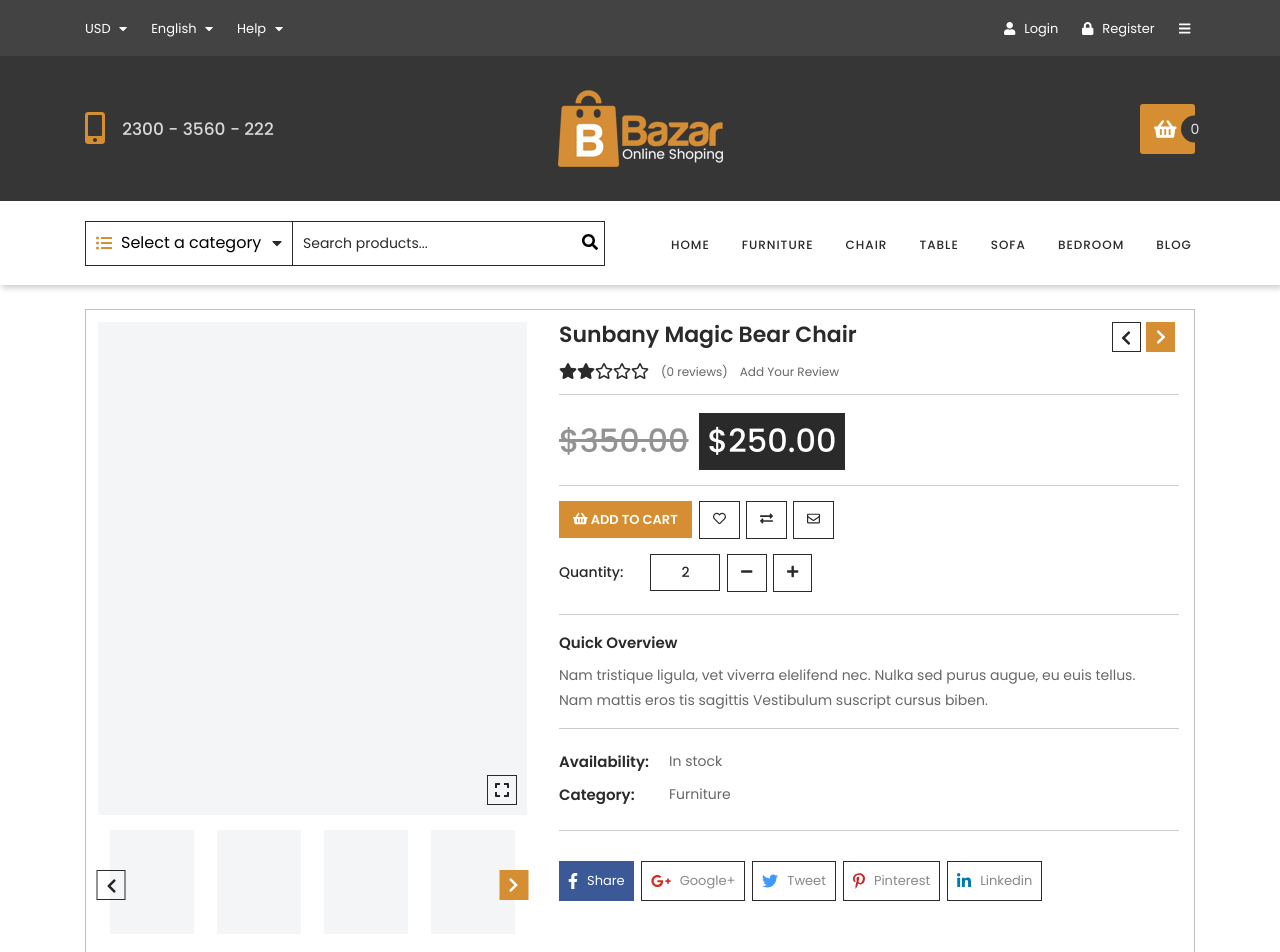
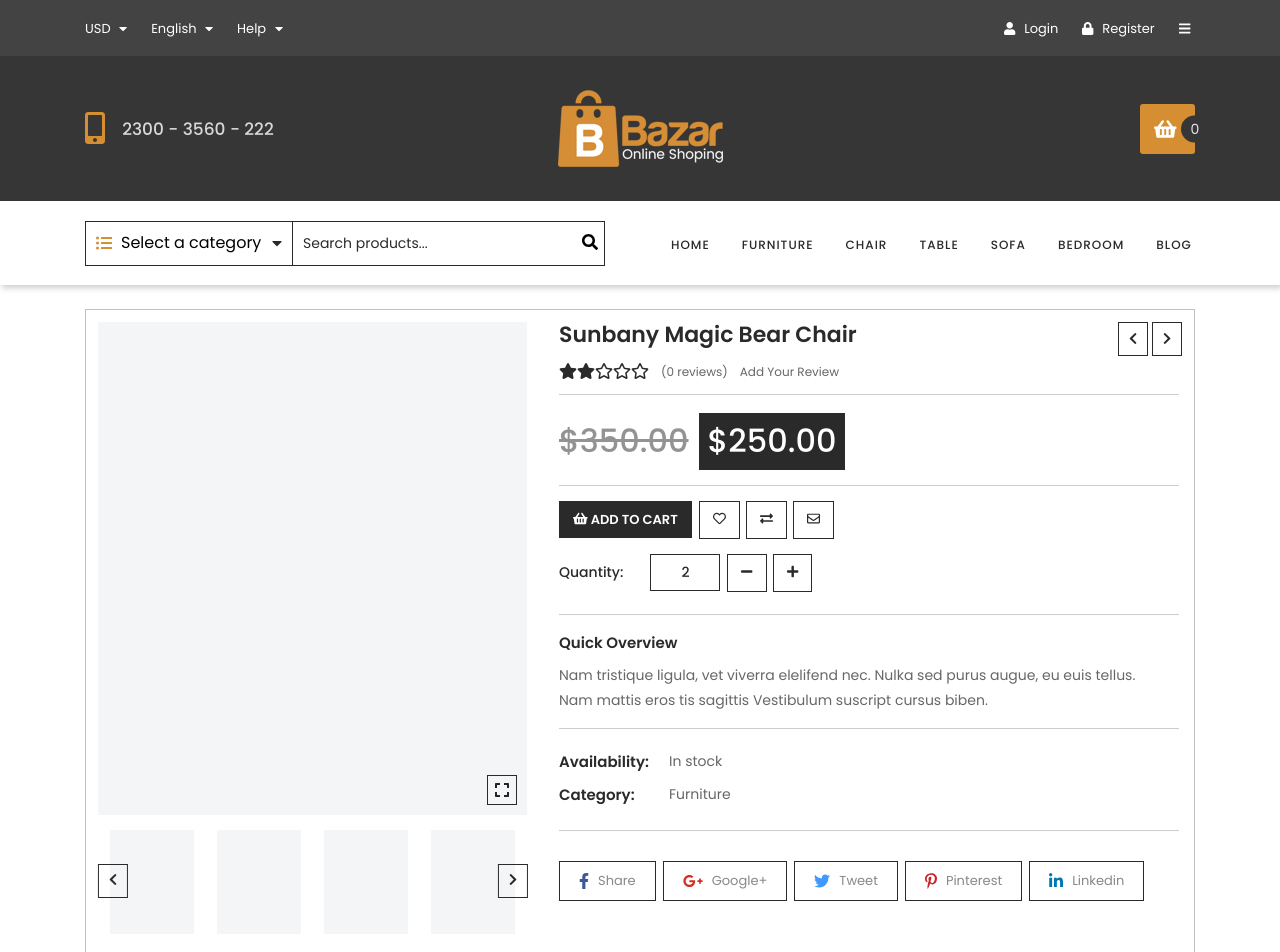
Before and after one commit to odevpl/wdp2403, a React (Create React App) app: page /product in a window 1280 px wide. Shown: the top 952 px of the page. Built offline with nearby package versions, Linux system fonts and the light colour scheme.

Commit message:
Add Button component, hover and active for buttons

```diff
--- a/src/components/views/ProductPage/ProductPage.js
+++ b/src/components/views/ProductPage/ProductPage.js
@@ -50,18 +50,19 @@
               </div>
             </div>
             <div className={styles.listPhoto}>
-              <div className={clsx(styles.arrow, styles.arrowLeft)}>
-                <FontAwesomeIcon icon={faChevronLeft}></FontAwesomeIcon>
+              <div className={clsx(styles.arrowLeft)}>
+                <Button variant='outline' className={styles.arrowPhoto}>
+                  <FontAwesomeIcon icon={faChevronLeft}></FontAwesomeIcon>
+                </Button>
               </div>
               <div className={styles.smallPhoto}></div>
               <div className={styles.smallPhoto}></div>
               <div className={styles.smallPhoto}></div>
               <div className={styles.smallPhoto}></div>
-              <div className={clsx(styles.arrow, styles.arrowRight)}>
-                <FontAwesomeIcon
-                  className={styles.right}
-                  icon={faChevronRight}
-                ></FontAwesomeIcon>
+              <div className={clsx(styles.arrowRight)}>
+                <Button variant='outline' className={styles.arrowPhoto}>
+                  <FontAwesomeIcon icon={faChevronRight}></FontAwesomeIcon>
+                </Button>
               </div>
             </div>
           </div>
@@ -69,13 +70,14 @@
             <div className={styles.header}>
               <h2 className={styles.title}>Sunbany Magic Bear Chair</h2>
               <div className={clsx(styles.changeProductArrow, styles.changeArrowLeft)}>
-                <FontAwesomeIcon icon={faChevronLeft}></FontAwesomeIcon>
+                <Button variant='outline' className={styles.arrow}>
+                  <FontAwesomeIcon icon={faChevronLeft}></FontAwesomeIcon>
+                </Button>
               </div>
               <div className={clsx(styles.changeProductArrow, styles.changeArrowRight)}>
-                <FontAwesomeIcon
-                  className={styles.right}
-                  icon={faChevronRight}
-                ></FontAwesomeIcon>
+                <Button variant='outline' className={styles.arrow}>
+                  <FontAwesomeIcon icon={faChevronRight}></FontAwesomeIcon>
+                </Button>
               </div>
             </div>
             <div className={clsx(styles.reviews, styles.line)}>
@@ -155,16 +157,30 @@
             </div>
             <div className={clsx(styles.line, styles.marginTop)}></div>
             <div className={styles.socialMedia}>
-              <div className={clsx(styles.socialMediaIcon, styles.hoverFacebook)}>
+              <Button
+                variant='outline'
+                className={clsx(
+                  styles.socialMediaIcon,
+                  styles.btnFacebook,
+                  styles.btnHover
+                )}
+              >
                 <FontAwesomeIcon
-                  className={clsx(styles.brandIcon, styles.facebook, styles.hoverIcon)}
+                  className={clsx(styles.brandIcon, styles.facebook)}
                   icon={faFacebookF}
                 >
                   facebook
                 </FontAwesomeIcon>
                 <p className={styles.hoverBrand}>Share</p>
-              </div>
-              <div className={styles.socialMediaIcon}>
+              </Button>
+              <Button
+                variant='outline'
+                className={clsx(
+                  styles.socialMediaIcon,
+                  styles.btnGooglePlus,
+                  styles.btnHover
+                )}
+              >
                 <FontAwesomeIcon
                   className={clsx(styles.brandIcon, styles.googlePlus)}
                   icon={faGooglePlusG}
@@ -172,8 +188,15 @@
                   google plus
                 </FontAwesomeIcon>
                 <p>Google+</p>
-              </div>
-              <div className={styles.socialMediaIcon}>
+              </Button>
+              <Button
+                variant='outline'
+                className={clsx(
+                  styles.socialMediaIcon,
+                  styles.btnTwitter,
+                  styles.btnHover
+                )}
+              >
                 <FontAwesomeIcon
                   className={clsx(styles.brandIcon, styles.twitter)}
                   icon={faTwitter}
@@ -181,8 +204,15 @@
                   twitter
                 </FontAwesomeIcon>
                 <p>Tweet</p>
-              </div>
-              <div className={styles.socialMediaIcon}>
+              </Button>
+              <Button
+                variant='outline'
+                className={clsx(
+                  styles.socialMediaIcon,
+                  styles.btnPinterest,
+                  styles.btnHover
+                )}
+              >
                 <FontAwesomeIcon
                   className={clsx(styles.brandIcon, styles.pinterest)}
                   icon={faPinterestP}
@@ -190,8 +220,15 @@
                   pinterest
                 </FontAwesomeIcon>
                 <p>Pinterest</p>
-              </div>
-              <div className={styles.socialMediaIcon}>
+              </Button>
+              <Button
+                variant='outline'
+                className={clsx(
+                  styles.socialMediaIcon,
+                  styles.btnLinkedin,
+                  styles.btnHover
+                )}
+              >
                 <FontAwesomeIcon
                   className={clsx(styles.brandIcon, styles.linkedin)}
                   icon={faLinkedinIn}
@@ -199,7 +236,7 @@
                   linkedin
                 </FontAwesomeIcon>
                 <p>Linkedin</p>
-              </div>
+              </Button>
             </div>
           </div>
         </div>
--- a/src/components/views/ProductPage/ProductPage.module.scss
+++ b/src/components/views/ProductPage/ProductPage.module.scss
@@ -7,7 +7,7 @@
 .product {
   display: flex;
   flex-direction: row;
-  border: $approxSilver solid 1px;
+  border: $productpage-section-border solid 1px;
   padding: 12px;
   padding-bottom: 45px;
 }
@@ -24,7 +24,8 @@
   .bigPhoto {
     width: 100%;
     height: 493px;
-    background-color: $productpage-photo;position: relative;
+    background-color: $productpage-photo;
+    position: relative;
 
     .resize {
       border: $productpage-border-resize-icon solid 1px;
@@ -51,7 +52,7 @@
     width: 411px;
     height: 105px;
     display: flex;;
-    gap: 17px;
+    gap: 16px;
     justify-content: space-around;
     position: relative;
 
@@ -62,14 +63,9 @@
       margin-top: 15px;
     }
 
-    .arrow {
-      border: $productpage-border-arrow solid 1px;
-      font-size: 16px;
-      padding: 7px;
-      width: 29px;
-      height: 30px;
-      display: flex;
-      justify-content: center;
+    .arrowPhoto:hover, .arrowPhoto:active {
+      background-color: $productpage-arrow-background-hover;
+      border: $productpage-arrow-background-hover 1px solid;
     }
 
     .arrowRight {
@@ -77,17 +73,11 @@
       right: -6%;
       bottom: 5%;
       transform: translate(-50%, -50%);
-      background-color: $productpage-arrow-background;
-      border: none;
-
-      .right {
-        color: $productpage-arrow-right-font;
-      }
     }
 
     .arrowLeft {
       position: absolute;
-      left: 1%;
+      left: 1.5%;
       bottom: 5%;
       transform: translate(-50%, -50%);
     }
@@ -112,31 +102,19 @@
       margin-bottom: 12px;
     }
 
-    .changeProductArrow {
-      border: $productpage-border-arrow solid 1px;
-      font-size: 16px;
-      padding: 7px;
-      width: 29px;
-      height: 30px;
-      display: flex;
-      justify-content: center;
-      margin-right: 7px;
-    }
-
     .changeArrowRight {
-      background-color: $productpage-arrow-background;
-      border: none;
       position: absolute;
       right: 0;
-
-      .right {
-        color: $productpage-arrow-right-font;
-      }
     }
 
     .changeArrowLeft {
       position: absolute;
       right: 5.5%;
+    }
+
+    .arrow:hover, .arrow:active {
+      background-color: $productpage-arrow-background-hover;
+      border: $productpage-arrow-background-hover 1px solid;
     }
   }
 
@@ -149,7 +127,7 @@
     .stars {
 
       a {
-        color: $black;
+        color: $productpage-stars;;
       }
     }
 
@@ -208,7 +186,6 @@
     margin-top: 15px;
 
     .addToCart {
-      background-color: $productpage-add-to-cart;
       margin-right: 7px ;
       padding: 9px 14px;
       font-weight: 600;
@@ -222,6 +199,12 @@
     display: flex;
     height: 30px;
     align-items: baseline;
+
+    .icon:hover, .icon:active {
+      color: $productpage-quantity-hover-active;
+      background-color: $productpage-quantity-background;
+      border-color: $productpage-quantity-hover-active;
+    }
 
     p {
       font-size: 14px;
@@ -281,27 +264,8 @@
       height: 40px;
       margin-right: 7px;
       margin-top: 30px;
-
-      .facebook {
-        background-color: $productpage-facebook;
-      }
-
-
-      .googlePlus {
-        color: $productpage-google-plus;
-      }
-
-      .twitter {
-        color: $productpage-twitter;
-      }
-
-      .pinterest {
-        color: $productpage-pinterest;
-      }
-
-      .linkedin {
-        color: $productpage-linkedin;
-      }
+      color: $productpage-btn-text;
+      text-decoration: none;
 
       .brandIcon {
         font-size: 16px;
@@ -313,24 +277,64 @@
         margin: auto 0;
         margin-right: 9px;
         font-size: 13px;
-        color: #888888;
         font-weight: 400;
+      }
+    }
 
-      }
+    .btnHover:hover, .btnHover:active {
+      border: none;
 
-      .hoverBrand {
+      p {
         color: $productpage-hover-social;
       }
 
+      .brandIcon {
+        color: $productpage-hover-social;
+      }
     }
 
-    .hoverFacebook {
-      background-color: $productpage-facebook;
-      border: none;
+    /* Facebook */
+    .facebook {
+      color: $productpage-facebook;
     }
 
-    .hoverIcon {
-      color: $productpage-hover-social;
+    .btnFacebook:hover, .btnFacebook:active {
+      background-color: $productpage-facebook;
+    }
+    /* Google Plus */
+    .googlePlus {
+      color: $productpage-google-plus;
+    }
+
+    .btnGooglePlus:hover, .btnGooglePlus:active {
+      background-color: $productpage-google-plus;
+    }
+
+    /* Twitter */
+    .twitter {
+      color: $productpage-twitter;
+    }
+
+    .btnTwitter:hover, .btnTwitter:active {
+      background-color: $productpage-twitter;
+    }
+
+    /* Pinterest */
+    .pinterest {
+      color: $productpage-pinterest;
+    }
+
+    .btnPinterest:hover, .btnPinterest:active {
+      background-color: $productpage-pinterest;
+    }
+
+    /* Linkedin */
+    .linkedin {
+      color: $productpage-linkedin;
+    }
+
+    .btnLinkedin:hover, .btnLinkedin:active {
+      background-color: $productpage-linkedin;
     }
   }
 
@@ -356,7 +360,7 @@
   }
 
   .line {
-    border-bottom: $superLightSilver solid 1px;
+    border-bottom: $productpage-line solid 1px;
     max-width: 620px;
   }
 
--- a/src/styles/settings.scss
+++ b/src/styles/settings.scss
@@ -9,6 +9,7 @@
 $mostlyBlack: rgba(1, 2, 2, 0.2);
 $darkGrey: #363636;
 $grey: #434343;
+$approxGrey: #888888;
 $suvaGrey: #939393;
 $graniteGrey: #676767;
 $lightGrey: #b6b6b6;
@@ -95,6 +96,7 @@
 /* ProductPage */
 $productpage-photo: $lightGrayishBlue;
 $productpage-header: $black;
+$productpage-stars: $black;
 $productpage-line: $superLightSilver;
 $productpage-standard-price: $suvaGrey;
 $productpage-special-price: $white;
@@ -102,6 +104,8 @@
 $productpage-add-counter-reviews: $graniteGrey;
 $productpage-add-to-cart: $primary;
 $productpage-quantity-title: $black;
+$productpage-quantity-background: $white;
+$productpage-quantity-hover-active: $primary;
 $productpage-items-border: $black;
 $productpage-section-title: $black;
 $productpage-description: $graniteGrey;
@@ -112,10 +116,10 @@
 $productpage-pinterest: $darkRed;
 $productpage-linkedin: $blueAster;
 $productpage-border-resize-icon: $black;
-$productpage-border-arrow: $black;
-$productpage-arrow-right-font: $white;
-$productpage-arrow-background: $primary;
+$productpage-arrow-background-hover: $primary;
 $productpage-hover-social: $white;
+$productpage-btn-text: $approxGrey;
+$productpage-section-border: $approxSilver;
 
 /* Variable Animation Times */
 $animation-time-background: 250ms;
```
